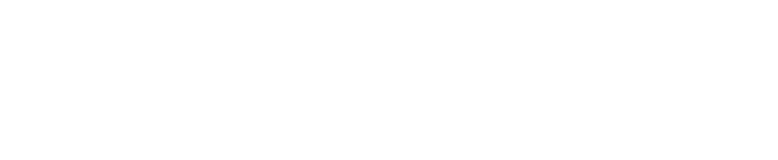
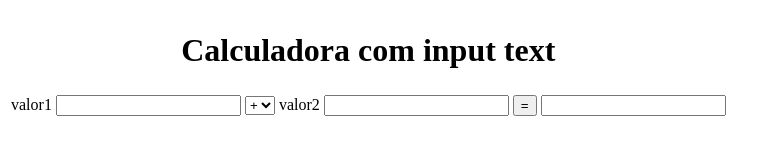
Before and after one commit to enivaldoqueiroz/tecnologias-da-internet-2021.2, a plain HTML site: page _01_calculadora_com_input_text/calculaodra.html in a window 1280 px wide. Shown: the whole page, without its empty margins (0-778 px from the left). Drawn offline with Linux system fonts and the light colour scheme.

Commit message:
Implementação final da questão 1 dos itens a), b) e c)

```diff
--- a/_01_calculadora_com_input_text/calculaodra.html
+++ b/_01_calculadora_com_input_text/calculaodra.html
@@ -8,5 +8,66 @@
 </head>
 <body>
 
+    <form action="n1operadorn2" method="GET">
+
+        <table border="0">
+            <tr>
+                <th colspan="6"><h1>Calculadora com input text</h1></th>
+            </tr>
+
+            <tr>
+                <td> valor1 <input type="text" name="valor1" id="valor1"></td>
+                <td>
+                    <select name="operador" id="operador">
+                        <option value="+">+</option>
+                        <option value="-">-</option>
+                        <option value="*">*</option>
+                        <option value="/">/</option>
+                    </select>
+                </td>
+                <td> valor2 <input type="text" name="valor2" id="valor2"></td>
+                <td> <input type="button" value="=" onclick="calcular();" name=""></td>
+                <td> <input type="text" name="resultado" id="resultado"></td>
+            </tr>
+        </table>
+    </form>
+
+<script type="text/javascript">
+    function calcular(){
+        let valor1 = parseInt(document.getElementById("valor1").value);
+        let valor2 = parseInt(document.getElementById("valor2").value);
+        let operador = document.getElementById("operador").value;
+        let resultado = document.getElementById("resultado")
+
+        switch(operador){
+            case '+': resultado.value = valor1 + valor2;
+            console.log(valor1);
+            console.log(valor2);
+            console.log(resultado.value);
+            break;
+            case '-': resultado.value = valor1 - valor2;
+            console.log(valor1);
+            console.log(valor2);
+            console.log(resultado.value);
+            break;
+            case '*': resultado.value = valor1 * valor2;
+            console.log(valor1);
+            console.log(valor2);
+            console.log(resultado.value);
+            break;
+            case '/': resultado.value = valor1 / valor2;
+            console.log(valor1);
+            console.log(valor2);
+            console.log(resultado.value);
+            break;
+        }
+
+          /*if(operador=="+"){
+            resultado.value = valor1 + valor2;
+        }*/
+
+        //console.log(valor1);
+    }
+</script>
 </body>
 </html>
```
Also changed, not shown: _01_calculadora_com_input_text/img001.png (added).
